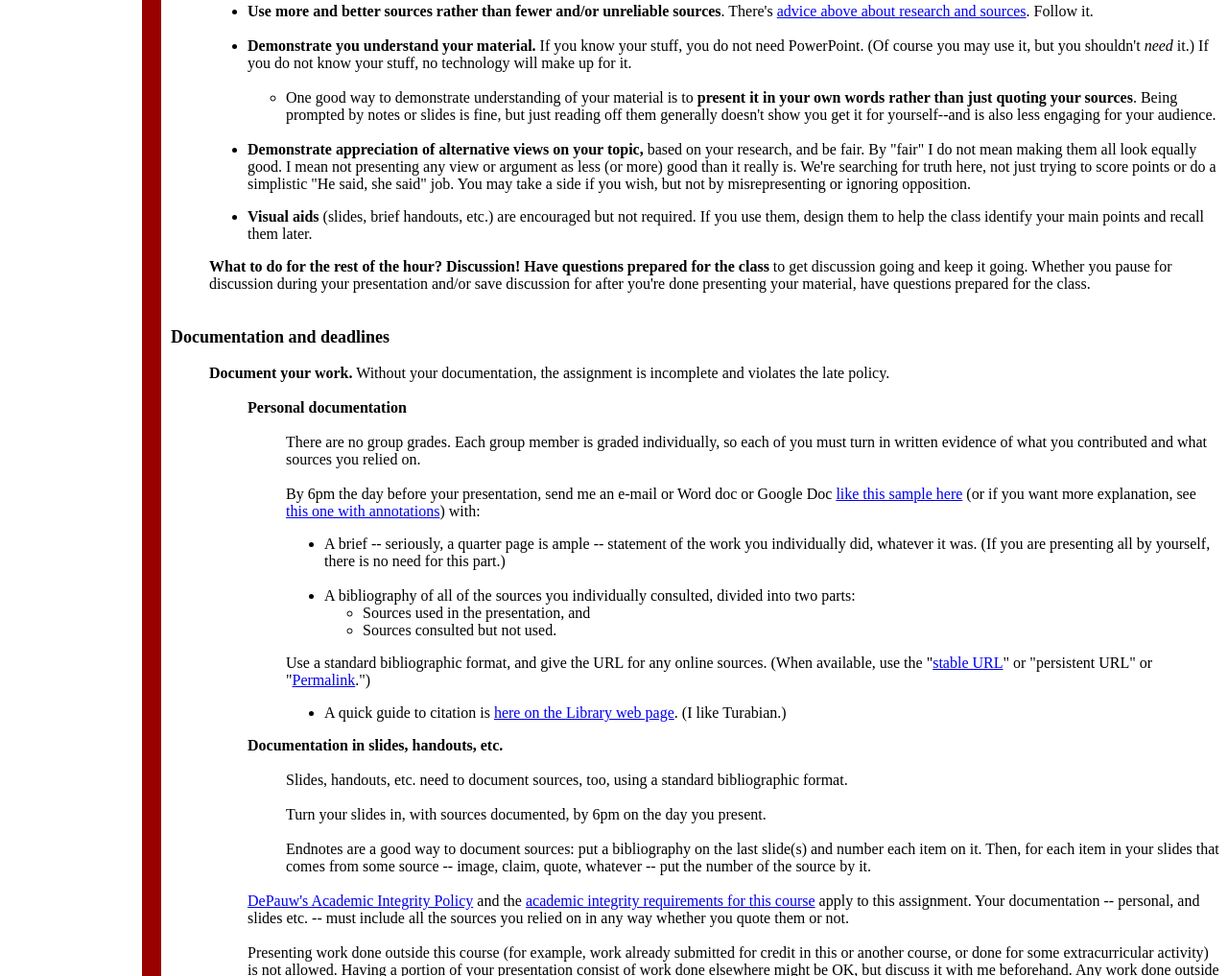
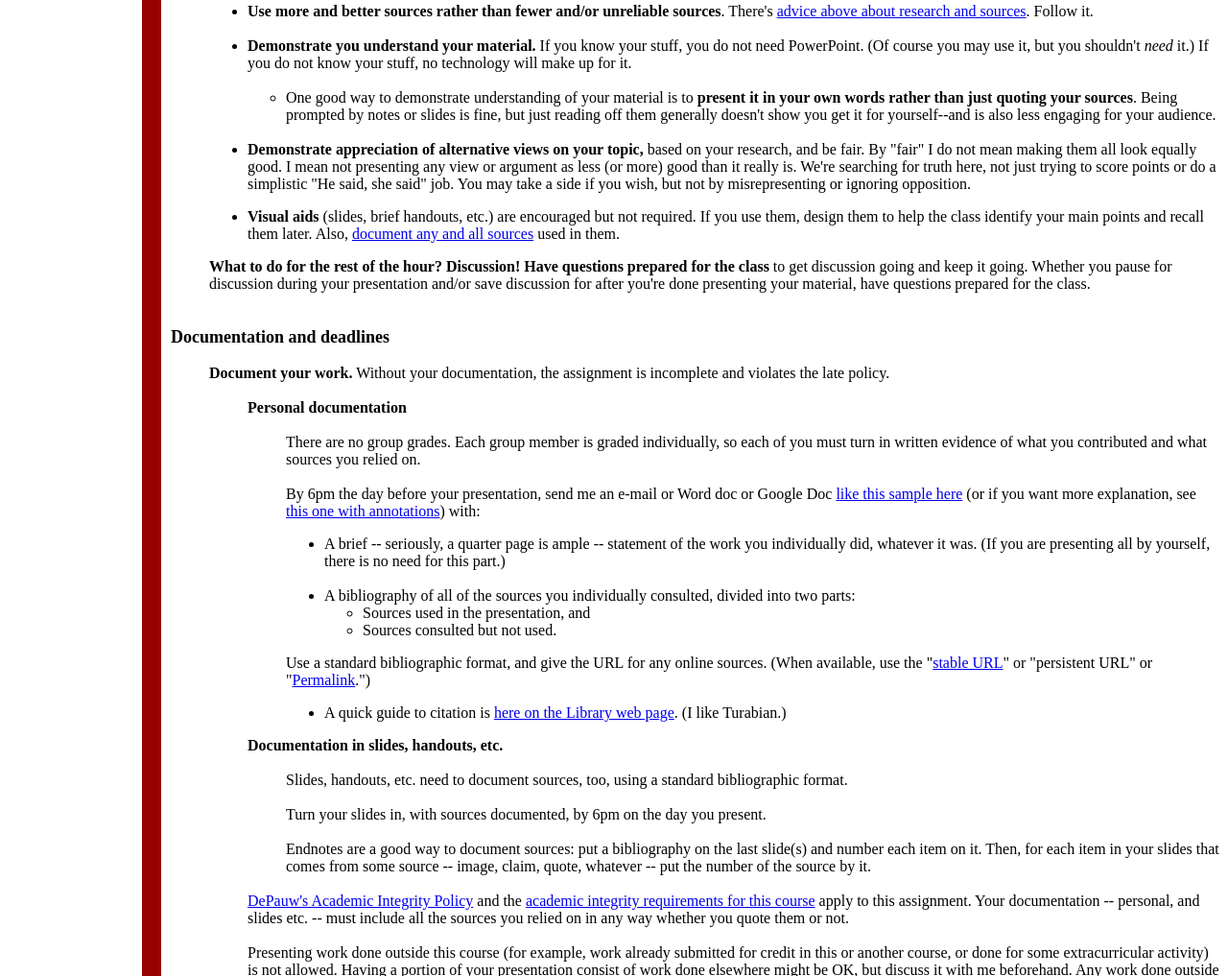
Before and after one commit to profjeremyanderson/depauw, a plain HTML site: page eteach/230presentation.html in a window 1280 px wide. Shown: the part 2604-3621 px from the top of the page at 96% size. Drawn offline with Linux system fonts and the light colour scheme.

Commit message:
Add files via upload

```diff
--- a/eteach/230presentation.html
+++ b/eteach/230presentation.html
@@ -24,6 +24,7 @@ A:hover { color:#FF0000; text-decoration; }
             nowrap;"><font size="+2"><span style="color: rgb(255, 255,
                 255);">Phil 230: Ethical Theory<br>
                 <font size="+1"><span style="color: rgb(204, 204, 204);">Prof.
+
 
 
 
@@ -221,6 +222,7 @@ A:hover { color:#FF0000; text-decoration; }
 
 
 
+
                 Open Forum on Moodle</a> to search for partners.<br>
             </div>
             <br>
@@ -251,6 +253,7 @@ A:hover { color:#FF0000; text-decoration; }
             <br>
             <div style="margin-left: 40px;"><span style="font-weight:
                 bold;">Good research is vital to your success. </span>Learn
+
 
 
 
@@ -377,6 +380,7 @@ href="https://profjeremyanderson.github.io/depauw/phil_links.html#encyclopedias"
 
 
 
+
                   librarians</a>, and and databases to find scholarly
                 material on your topic. (Here are <a target="_blank"
                   href="https://libguides.depauw.edu/az.php">all the
@@ -427,8 +431,10 @@ href="https://profjeremyanderson.github.io/depauw/phil_links.html#encyclopedias"
 
 
 
+
                   ones, plus some online philosophy encyclopedias</a>).
                 <a target="_blank" href="https://scholar.google.com/">Google
+
 
 
 
@@ -533,11 +539,13 @@ href="https://profjeremyanderson.github.io/depauw/phil_links.html#encyclopedias"
 
 
 
+
                   articles and books by professionals in relevant
                   fields. The more of these you can use, the better. <br>
                   <br>
                 </li>
                 <li><span style="font-weight: bold;">Worst: </span>websites
+
 
 
 
@@ -593,6 +601,7 @@ href="https://profjeremyanderson.github.io/depauw/phil_links.html#encyclopedias"
                 </li>
                 <ul>
                   <li><span style="font-weight: bold;">Handy rule: </span>if
+
 
 
 
@@ -667,8 +676,10 @@ href="https://profjeremyanderson.github.io/depauw/phil_links.html#encyclopedias"
 
 
 
+
                   encyclopedias such as the <a
                     href="https://profjeremyanderson.github.io/depauw/phil_links.html">Stanford
+
 
 
 
@@ -749,6 +760,7 @@ href="https://profjeremyanderson.github.io/depauw/phil_links.html#encyclopedias"
 
 
 
+
               you found an article on your topic that's scholarly and
               interesting? Great! Find some more! That way, (1) you can
               choose among several good options to discuss rather than
@@ -844,6 +856,7 @@ href="http://www.depauw.edu/academics/academic-resources/academic-resource-cente
 
 
 
+
                 and Listening Center</a>.<br>
               <br>
               <span style="font-weight: bold;">Divide the work roughly
@@ -853,6 +866,7 @@ href="http://www.depauw.edu/academics/academic-resources/academic-resource-cente
               <br>
               <span style="font-weight: bold;"></span><span
                 style="font-weight: bold;">How long should it be? </span>Plan
+
 
 
 
@@ -945,6 +959,7 @@ href="http://www.depauw.edu/academics/academic-resources/academic-resource-cente
 
 
 
+
                       it in your own words rather than just quoting your
                       sources</span>. Being prompted by notes or slides
                     is fine, but just reading off them generally doesn't
@@ -961,6 +976,7 @@ href="http://www.depauw.edu/academics/academic-resources/academic-resource-cente
 
 
 
+
                   on your research, and be fair. By "fair" I do not mean
                   making them all look equally good. I mean not
                   presenting any view or argument as less (or more) good
@@ -1022,9 +1038,13 @@ href="http://www.depauw.edu/academics/academic-resources/academic-resource-cente
 
 
 
+
                   brief handouts, etc.) are encouraged but not required.
                   If you use them, design them to help the class
-                  identify your main points and recall them later.</li>
+                  identify your main points and recall them later. Also,
+                  <a href="#documentation_and_deadlines">document any
+                    and all sources</a> used in them. <br>
+                </li>
               </ul>
             </div>
             <ul>
@@ -1066,6 +1086,7 @@ href="http://www.depauw.edu/academics/academic-resources/academic-resource-cente
                   sample here</a> (or if you want more explanation, see
                 <a target="_blank"
                   href="SamplePresentationDocumentationAnnotated.pdf">this
+
 
 
 
@@ -1193,6 +1214,7 @@ href="http://www.depauw.edu/academics/academic-resources/academic-resource-cente
 
 
 
+
                       on the Library web page</a>. (I like Turabian.)</li>
                   <ul>
                   </ul>
@@ -1220,6 +1242,7 @@ href="http://www.depauw.edu/academics/academic-resources/academic-resource-cente
                 </div>
                 <a target="_blank"
                   href="http://www.depauw.edu/handbooks/academic/#Toc459018101">DePauw's
+
 
 
 
@@ -1717,6 +1740,7 @@ href="http://www.depauw.edu/academics/academic-resources/academic-resource-cente
 
 
 
+
                 other papers in this course, this paper requires
                 research just like the presentation does. So, as with
                 the presentation, choose your sources wisely. Your job
@@ -1724,6 +1748,7 @@ href="http://www.depauw.edu/academics/academic-resources/academic-resource-cente
                 topic, and write about it in an organized way.<br>
                 <br>
                 <span style="font-weight: bold;">Meet with me. </span>Meet
+
 
 
 
@@ -1792,6 +1817,7 @@ href="http://www.depauw.edu/academics/academic-resources/academic-resource-cente
               assistance with writing provided by the <a
                 target="_blank"
 href="http://www.depauw.edu/academics/academic-resources/academic-resource-center/w-center/">Writing
+
 
 
 
```
